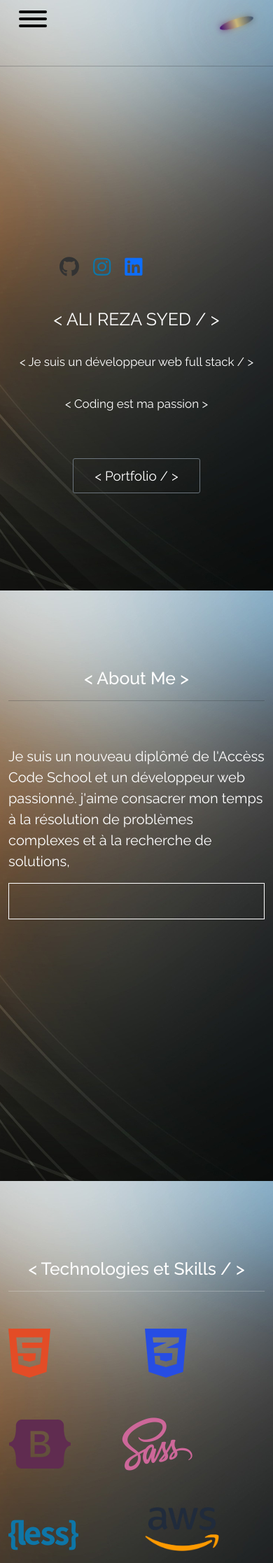
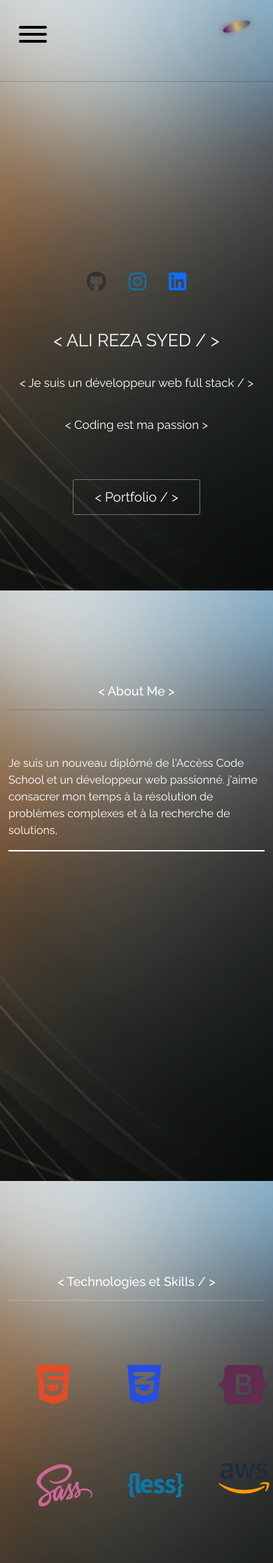
Before and after one commit to alirezasyed/myPortfolio, a PHP site: page / in a window 390 px wide. Shown: the top 2234 px of the page at 70% size. Run offline with PHP 8.4, Linux system fonts and the light colour scheme; some libraries are stand-ins or nearby versions.

Commit message:
finis completement le version mobile et ajoute le media query pour mobile landscape

```diff
--- a/css/styles.css
+++ b/css/styles.css
@@ -4,7 +4,6 @@
     margin: 0;
     padding: 0;
     box-sizing: border-box;
-    outline: none !important;
 }
 
 body {
@@ -28,6 +27,11 @@ p {
 
 .header {
     position: relative;
+}
+
+#conteneur_menu button {
+    padding-top: 10%;
+    outline: none !important;
 }
 
 .header .menu_list ul li a {
@@ -78,11 +82,6 @@ p {
 .fa-instagram:hover,
 .fa-linkedin:hover {
     color: slateblue;
-}
-
-.header-text .l-than,
-.g-than {
-    color: rgb(104, 40, 150);
 }
 
 .header-text h1 {
@@ -222,6 +221,14 @@ p {
     width: 100%;
 }
 
+#technology i {
+    margin: 40px;
+}
+
+#technology .width img {
+    margin: 40px;
+}
+
 #technology .fa-html5 {
     color: #e34c26;
 }
@@ -339,40 +346,25 @@ p {
 
 /* ================ Mobile Media Queries =================== */
 
-@media screen and (max-width: 480px) {
-    .menu_list .loader {
-        position: absolute;
-        left: 85%;
-        top: 0;
-        width: 12px;
-        height: 50px;
-        border-radius: 50%;
-        background: linear-gradient(#8ca6cc, #D4AF37, blueviolet);
-        animation: animate 0.5s linear infinite;
-    }
-    #projet {
-        margin-top: 100px;
-    }
-    #technology i,
-    img {
-        margin-bottom: 50px;
-    }
-    #projet .card {
-        margin-bottom: 50px;
-    }
-    .social a {
-        font-size: 1.8em;
-        padding: .5rem;
-    }
-    .header-text h1 {
-        font-size: 25px;
-        font-weight: 300;
-        line-height: 45px;
-        padding-top: 30px;
-    }
-}
+@media screen and (min-width: 1200px)
+/* Laptops */
 
-@media screen and (max-width: 300px) {
+{}
+
+@media screen and (min-width: 992px)
+/* Mobile Tablet landscape */
+
+{}
+
+@media screen and (min-width: 768px)
+/* Tablet portrait */
+
+{}
+
+@media screen and (min-width: 576px)
+/* Mobile landscape */
+
+{
     .menu_list .loader {
         position: absolute;
         left: 85%;
@@ -387,7 +379,51 @@ p {
         font-size: 1.8em;
         padding: .7rem;
     }
-    #conteneur_menu button {
+    #conteneur_menu button.hamburger-inner {
+        padding-top: 10%;
+    }
+    .section-title p {
+        font-size: 16px;
+    }
+    .section-title h2 {
+        font-size: large;
+    }
+    #abouts h2 {
+        font-size: large;
+    }
+    #projet {
+        margin-top: 80%;
+    }
+    #form {
+        margin-top: 150%;
+    }
+}
+
+@media screen and (max-width: 575.98px)
+/* Mobile */
+
+{
+    .menu_list .loader {
+        position: absolute;
+        left: 85%;
+        top: 10px;
+        width: 12px;
+        height: 40px;
+        border-radius: 50%;
+        background: linear-gradient(#8ca6cc, #D4AF37, blueviolet);
+        animation: animate 0.5s linear infinite;
+    }
+    .social a {
+        font-size: 1.8em;
+        padding: 1rem;
+    }
+    .header-text h1 {
+        font-size: 25px;
+        font-weight: 300;
+        line-height: 45px;
+        padding-top: 30px;
+    }
+    #conteneur_menu button.hamburger-inner {
         padding-top: 10%;
     }
     .section-title p {
@@ -400,16 +436,15 @@ p {
         font-size: large;
     }
     #technology i {
-        font-size: 3.8rem;
-        padding-left: 35px;
-    }
-    #technology img {
-        margin-left: 35px;
+        font-size: 4rem;
     }
     #projet {
-        margin-top: 200%;
+        margin: 100% 0 0 10%;
+    }
+    #projet .card {
+        margin-bottom: 10%;
     }
     #form {
-        margin-top: 250%;
+        margin: 150% 0 0 10%;
     }
 }
--- a/index.html
+++ b/index.html
@@ -118,7 +118,7 @@
 
             <div class="row">
 
-                <div class="col-10 offset-2 col-sm-8 offset-sm-3 col-lg-6 offset-lg-4 col-xl-6 offset-xl-5 social">
+                <div class="col-md-12 social d-flex justify-content-center">
 
                     <a href=""><i class="fab fa-github"></i></a>
                     <a href=""><i class="fab fa-instagram"></i></a>
@@ -134,21 +134,21 @@
 
                     <div class="header-text d-grid gap-3">
 
-                        <div class="col-12 col-sm-12 col-md-12 col-lg-12 col-xl-12">
+                        <div class="col-md-12">
                             <h1 class="text-uppercase text-white">&lt ali reza syed / &gt </h1>
                         </div>
 
-                        <div class="col-12 col-sm-12 col-md-12 col-lg-12 col-xl-12">
+                        <div class="col-md-12">
                             <P>&lt Je suis un développeur web full stack / &gt</P>
                         </div>
 
-                        <div class="col-12 col-sm-12 col-md-12 col-lg-12 col-xl-12">
+                        <div class="col-md-12">
                             <p class="lead">&lt Coding est ma passion &gt</p>
                         </div>
 
                     </div>
 
-                    <div class="mt-5 col-12 col-sm-12 col-md-12 col-lg-12 col-xl-12 projet">
+                    <div class="mt-5 col-md-12 projet">
 
                         <a class="btn btn-outline-secondary btn-projet text-white" href="">&lt Portfolio / &gt</a>
                         </a>
@@ -220,7 +220,7 @@
 
             <div class="row">
 
-                <div class="col-md-10 col-md-offset-2 col-lg-12 text-center">
+                <div class="col-md-12 text-center">
 
                     <div class="section-title text-white mb-5">
 
@@ -236,9 +236,9 @@
 
             <div class="row">
 
-                <div class="col-6 col-sm-4 col-md-3 col-lg-2">
+                <div class="col-4 col-sm-3 col-md-3 col-lg-2">
 
-                    <div class="width">
+                    <div class="">
 
                         <i class="fa-5x fab fa-html5"></i>
 
@@ -246,9 +246,9 @@
 
                 </div>
 
-                <div class="col-6 col-sm-4 col-md-3 col-lg-2">
+                <div class="col-4 col-sm-3 col-md-3 col-lg-2">
 
-                    <div class="width">
+                    <div class="">
 
                         <i class="fa-5x fab fa-css3-alt"></i>
 
@@ -256,18 +256,18 @@
 
                 </div>
 
-                <div class="col-5 col-sm-4 col-md-3 col-lg-2">
+                <div class="col-4 col-sm-3 col-md-3 col-lg-2">
 
-                    <div class="width">
+                    <div class="">
 
                         <i class="fa-5x fab fa-bootstrap"></i>
 
                     </div>
                 </div>
 
-                <div class="col-6 col-sm-4 col-md-3 col-lg-2">
+                <div class="col-4 col-sm-3 col-md-3 col-lg-2">
 
-                    <div class="width">
+                    <div class="">
 
                         <i class="fa-5x fab fa-sass"></i>
 
@@ -275,9 +275,9 @@
 
                 </div>
 
-                <div class="col-6 col-sm-4 col-md-3 col-lg-2">
+                <div class="col-4 col-sm-3 col-md-3 col-lg-2">
 
-                    <div class="width">
+                    <div class="">
 
                         <i class="fa-5x fab fa-less"></i>
 
@@ -285,7 +285,7 @@
 
                 </div>
 
-                <div class="col-4 col-sm-3 col-md-2 col-lg-1">
+                <div class="col-3 col-sm-2 col-md-2 col-lg-1">
 
                     <div class="width">
 
@@ -295,10 +295,8 @@
 
                 </div>
 
-                <!-- </div> -->
 
-
-                <div class="col-5 col-sm-4 col-md-3 col-lg-1 offset-lg-1">
+                <div class="col-3 col-sm-2 offset-sm-1 col-md-3 col-lg-1 offset-lg-1">
 
                     <div class="width">
 
@@ -308,7 +306,7 @@
 
                 </div>
 
-                <div class="col-5 col-sm-4 col-md-2 col-lg-1 offset-lg-1">
+                <div class="col-3 offset-1 col-sm-2 col-md-2 col-lg-1 offset-lg-1">
 
                     <div class="width">
 
@@ -318,18 +316,18 @@
 
                 </div>
 
-                <div class="col-6 col-sm-3 col-md-3 col-lg-2 offset-lg-1">
+                <div class="col-3 offset-1 col-sm-3 col-md-3 col-lg-2 offset-lg-1">
 
-                    <div class="width">
+                    <div class="">
 
                         <i class="fa-5x fab fa-wordpress"></i>
 
                     </div>
                 </div>
 
-                <div class="col-6 col-sm-4 col-md-3 col-lg-2">
+                <div class="col-4 col-sm-3 col-md-3 col-lg-2">
 
-                    <div class="width">
+                    <div class="">
 
                         <i class="fa-5x fab fa-symfony"></i>
 
@@ -337,9 +335,9 @@
 
                 </div>
 
-                <div class="col-6 col-sm-4 col-md-3 col-lg-2">
+                <div class="col-4 col-sm-3 col-md-3 col-lg-2">
 
-                    <div class="width">
+                    <div class="">
 
                         <i class="fa-5x fab fa-laravel"></i>
 
@@ -347,18 +345,18 @@
 
                 </div>
 
-                <div class="col-6 col-sm-3 col-md-3 col-lg-1 offset-lg-2">
+                <div class="col-4 col-sm-3 col-md-3 col-lg-1 offset-lg-2">
 
-                    <div class="width">
+                    <div class="">
 
                         <i class="fa-5x fab fa-js-square"></i>
 
                     </div>
                 </div>
 
-                <div class="col-6 col-sm-4 col-md-3 offset-md-1 col-lg-1 offset-lg-1">
+                <div class="col-6 col-sm-6 text-center col-md-3 offset-md-1 col-lg-1 offset-lg-1">
 
-                    <div class="width">
+                    <div class="">
 
                         <i class="fa-5x fab fa-react"></i>
 
@@ -366,9 +364,9 @@
 
                 </div>
 
-                <div class="col-6 col-sm-4 col-md-4 col-lg-1 offset-lg-1">
+                <div class="col-6 col-sm-6 text-center col-md-4 col-lg-1 offset-lg-1">
 
-                    <div class="width">
+                    <div class="">
 
                         <i class="fa-5x fab fa-angular"></i>
 
```
